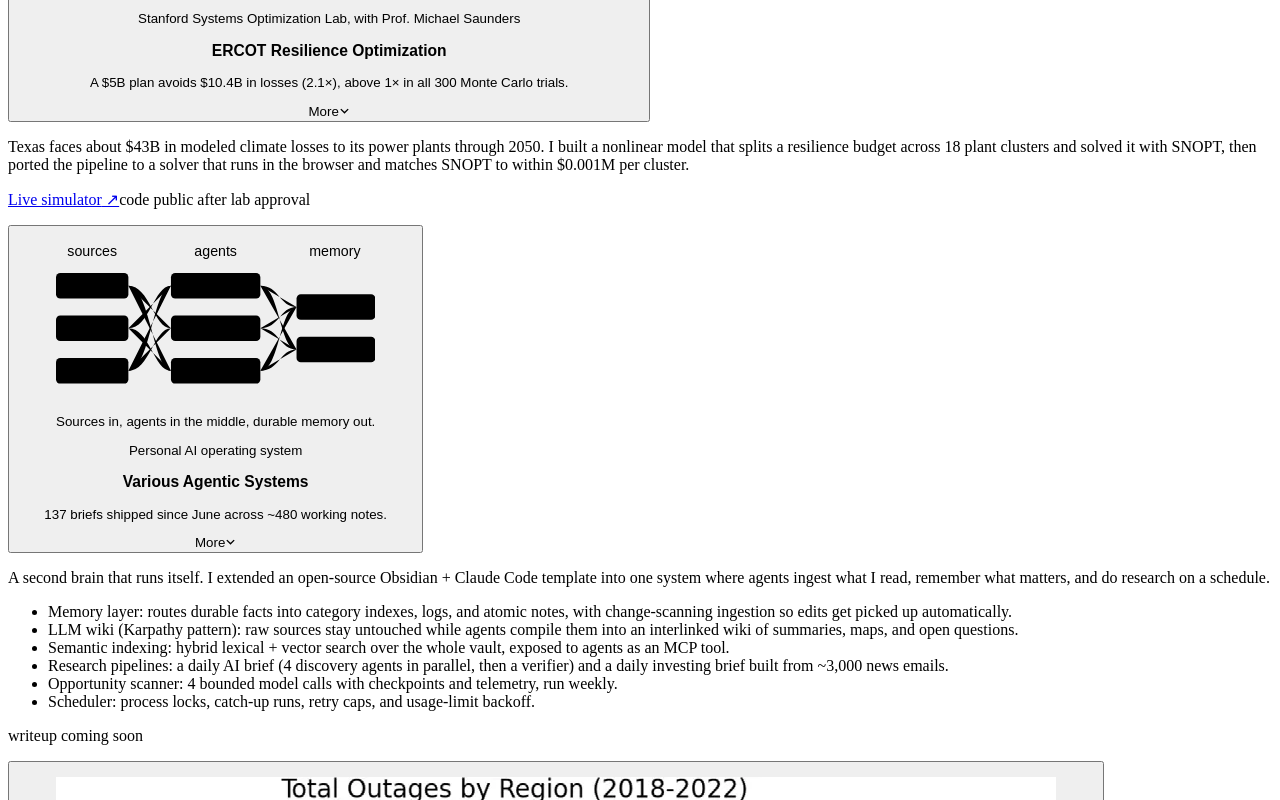
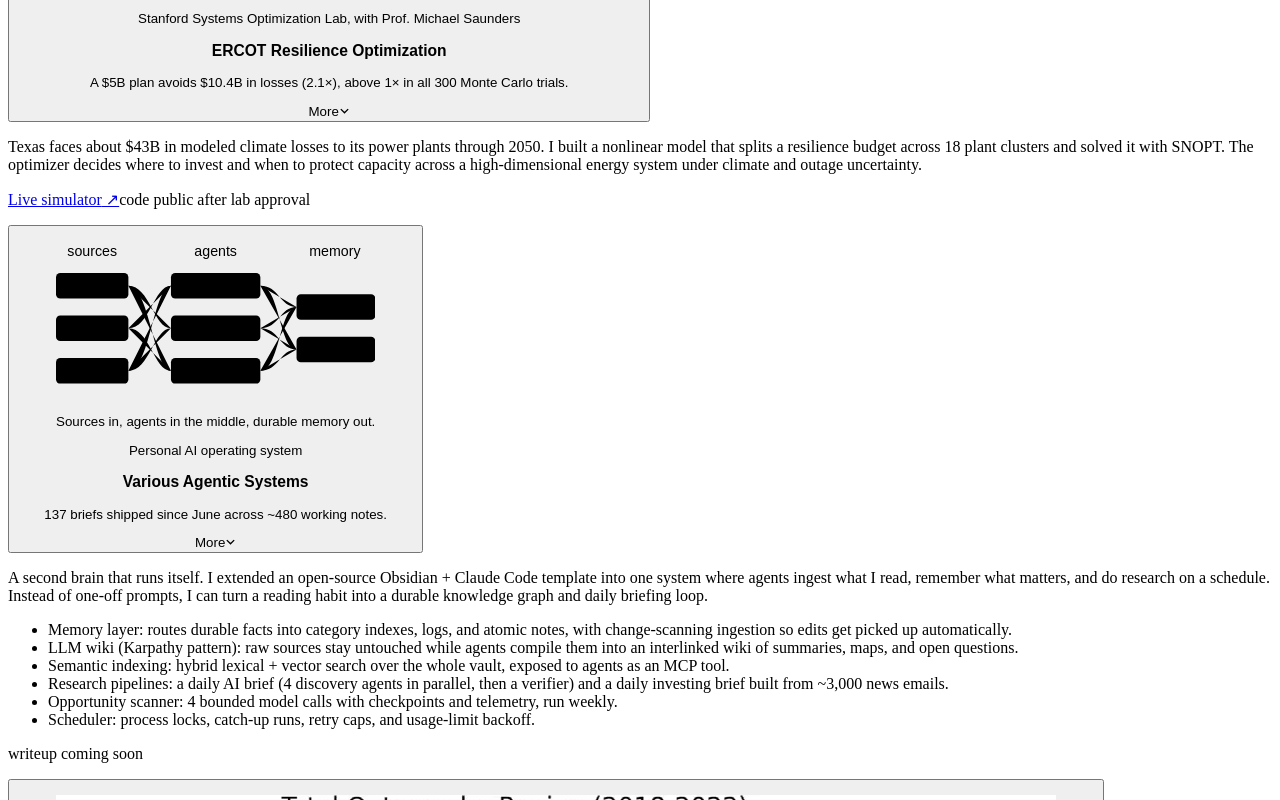
Before and after one commit to tianleliang/portfolio, a React (Vite) app: page / in a window 1280 px wide. Shown: the part 740-1540 px from the top of the page. Built offline with nearby package versions, Linux system fonts and the light colour scheme; the HTML template or start-up script is replaced by a standard one.

Commit message:
Update resume link to the newly uploaded file in public

```diff
--- a/src/content.ts
+++ b/src/content.ts
@@ -10,7 +10,7 @@ export const profile = {
   personalEmail: 'tianle.liang16@gmail.com',
   github: 'https://github.com/tianleliang',
   linkedin: 'https://www.linkedin.com/in/tianle-liang/',
-  resume: '/Terrence-Liang-Resume.pdf',
+  resume: '/Terrence Liang - Tech Resume Oct A.docx.pdf',
 }
 
 export const highlights = [
@@ -41,7 +41,7 @@ export const projects: Project[] = [
     context: 'Stanford Systems Optimization Lab, with Prof. Michael Saunders',
     // TODO(voice)
     body:
-      'Texas faces about $43B in modeled climate losses to its power plants through 2050. I built a nonlinear model that splits a resilience budget across 18 plant clusters and solved it with SNOPT, then ported the pipeline to a solver that runs in the browser and matches SNOPT to within $0.001M per cluster.',
+      'Texas faces about $43B in modeled climate losses to its power plants through 2050. I built a nonlinear model that splits a resilience budget across 18 plant clusters and solved it with SNOPT. The optimizer decides where to invest and when to protect capacity across a high-dimensional energy system under climate and outage uncertainty.',
     result: 'A $5B plan avoids $10.4B in losses (2.1×), above 1× in all 300 Monte Carlo trials.',
     links: [{ label: 'Live simulator', href: 'https://tianle-liang-ercot-optimization.vercel.app/' }],
     pending: 'code public after lab approval',
@@ -53,7 +53,7 @@ export const projects: Project[] = [
     context: 'Personal AI operating system',
     // TODO(voice)
     body:
-      'A second brain that runs itself. I extended an open-source Obsidian + Claude Code template into one system where agents ingest what I read, remember what matters, and do research on a schedule.',
+      'A second brain that runs itself. I extended an open-source Obsidian + Claude Code template into one system where agents ingest what I read, remember what matters, and do research on a schedule. Instead of one-off prompts, I can turn a reading habit into a durable knowledge graph and daily briefing loop.',
     bullets: [
       'Memory layer: routes durable facts into category indexes, logs, and atomic notes, with change-scanning ingestion so edits get picked up automatically.',
       'LLM wiki (Karpathy pattern): raw sources stay untouched while agents compile them into an interlinked wiki of summaries, maps, and open questions.',
@@ -84,7 +84,7 @@ export const projects: Project[] = [
     context: 'Rayfield Systems, Harvard Undergraduate Ventures TECH',
     // TODO(voice)
     body:
-      'I led 8 interns on 43,800 hourly records. A naive model leaks future data, so I built two passes: weather predicts a 6-hour power trend, which feeds an hourly XGBoost model. An Isolation Forest flags turbine faults.',
+      'I led 8 interns on 43,800 hourly records. A naive model leaks future data, so I built two passes: weather predicts a 6-hour power trend, which feeds an hourly XGBoost model. An Isolation Forest compares forecast error to a trained baseline to flag abnormal behavior.',
     result: 'R² 0.94, with 85% of hourly predictions within ±0.10.',
     links: [],
     pending: 'notebook going public soon',
@@ -96,7 +96,7 @@ export const projects: Project[] = [
     context: 'UChicago Summer Session, published in Springer LNCS',
     // TODO(voice)
     body:
-      'I scraped 20,000 games with 50+ variables from BoardGameGeek and trained a 5-class random forest to predict how much a game gets played. Social features like comments and ratings mattered most, and language dependence ranked surprisingly high.',
+      'I scraped 20,000 games with 50+ variables from BoardGameGeek and trained a 5-class random forest to predict how much a game gets played. Social features like comments and ratings mattered more than many expected design features.',
     result: '0.71 accuracy, up from 0.39 for the regression baseline. Presented at ICEC 2025 in Tokyo.',
     links: [{ label: 'Paper', href: 'https://link.springer.com/chapter/10.1007/978-3-032-02555-5_18' }],
     visual: 'bgg',
```
